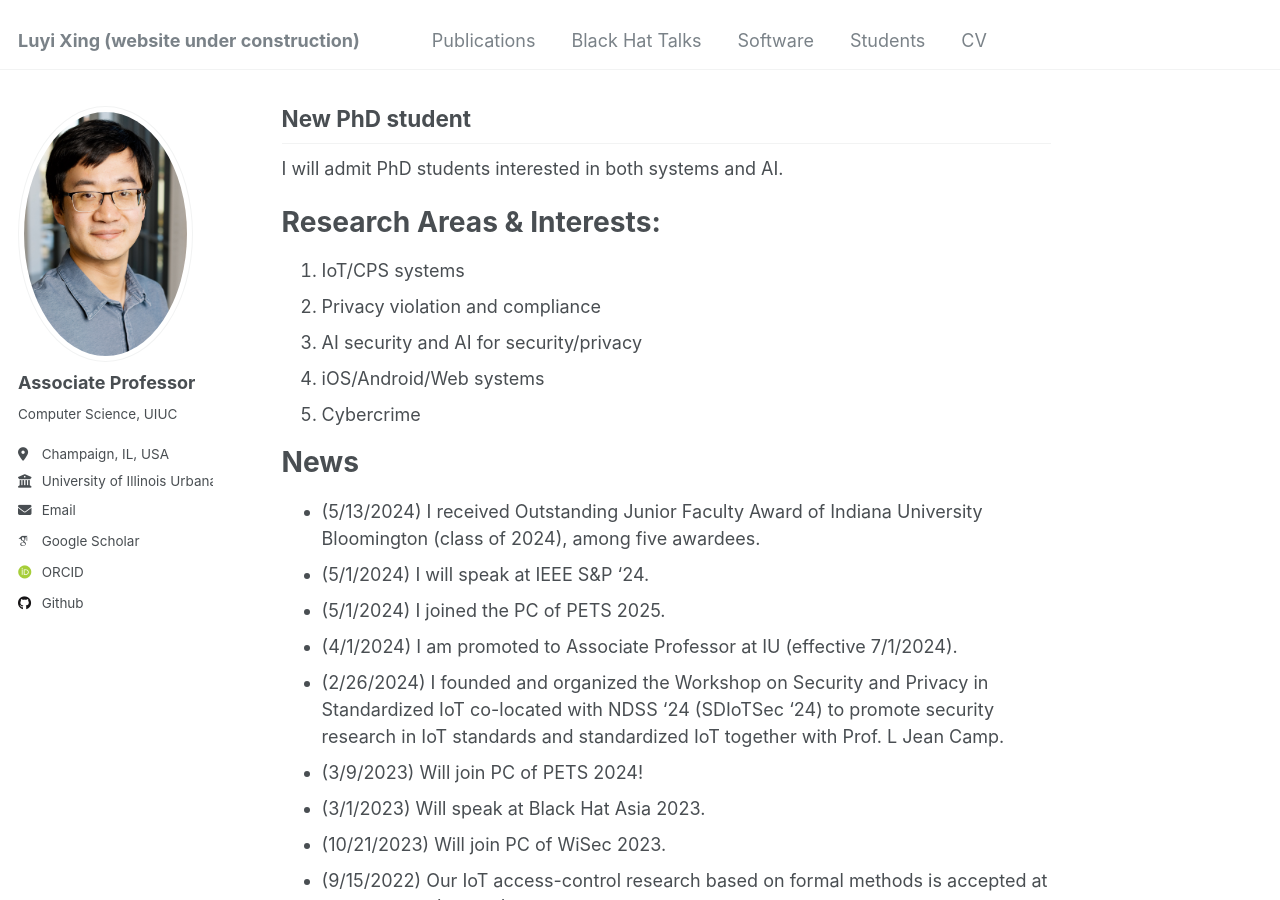
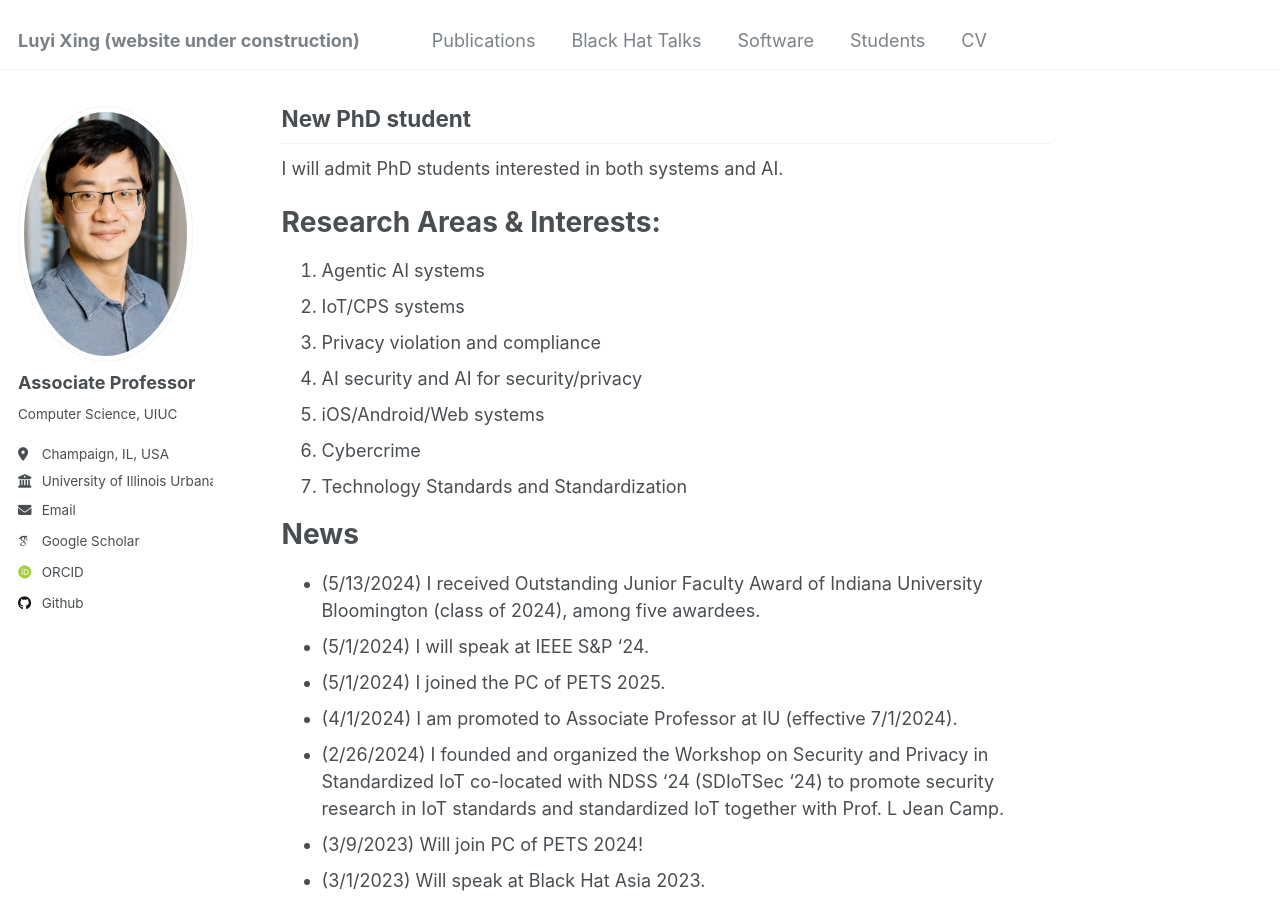
Before and after one commit to luyixing/luyixing.github.io, a Jekyll site: the page built from _pages/about.md, in a window 1280 px wide and 900 px high, scrolled down 749 px. Built offline with Jekyll 4.4.1, drawn with Linux system fonts in a browser that asks for light colours; some web fonts are replaced.

Commit message:
Update about.md

```diff
--- a/_pages/about.md
+++ b/_pages/about.md
@@ -24,11 +24,13 @@ I will admit PhD students interested in both systems and AI.
 Research Areas & Interests:
 ======
 
+1. Agentic AI systems
 1. IoT/CPS systems
 1. Privacy violation and compliance
 1. AI security and AI for security/privacy
 1. iOS/Android/Web systems
 1. Cybercrime
+1. Technology Standards and Standardization
 
 News
 ======
```
